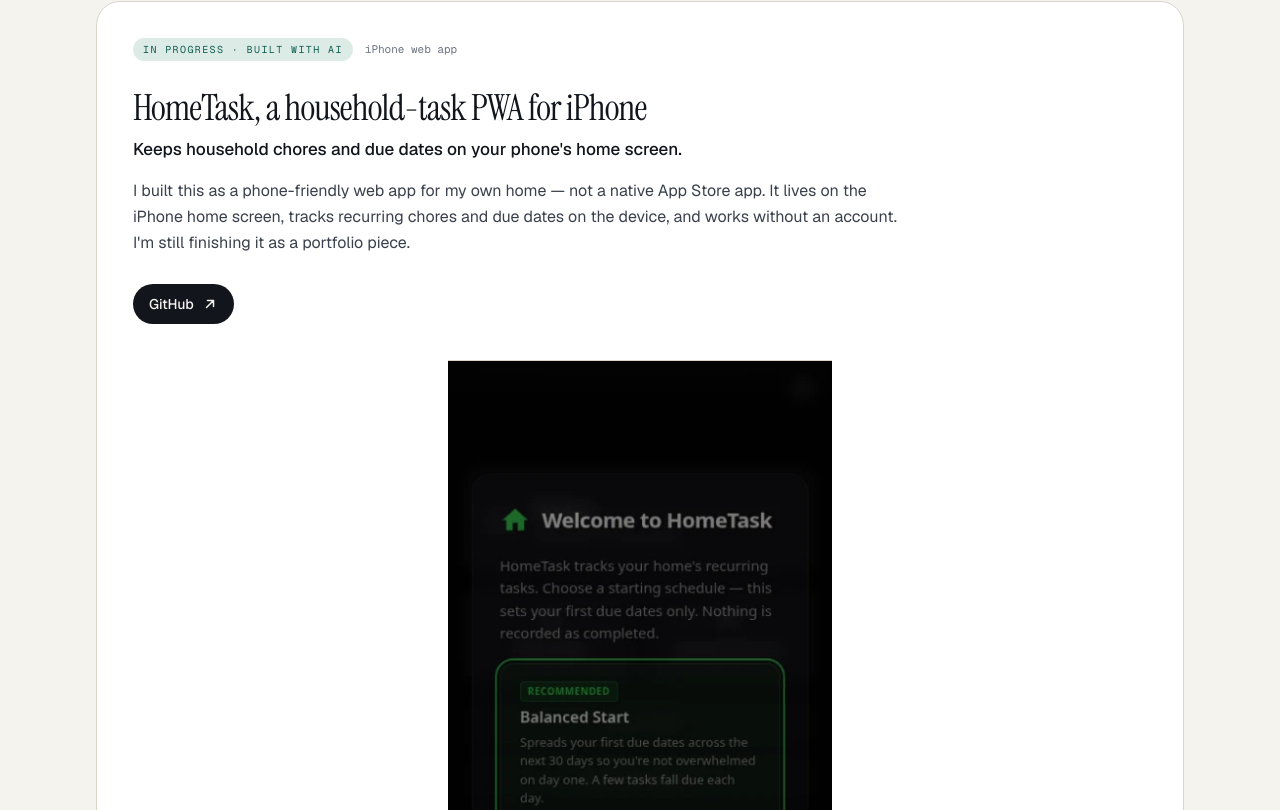
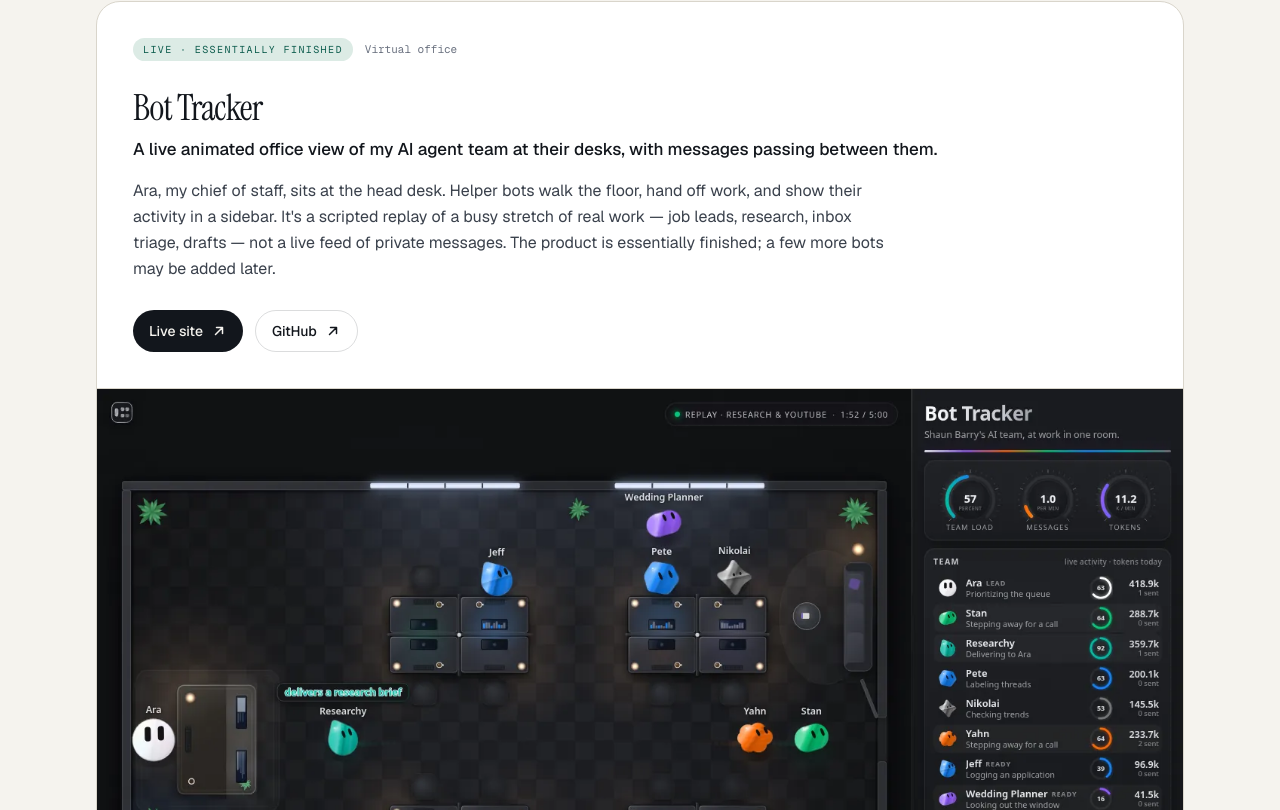
Before and after one commit to XBitcoinBytes/shaun-barry-portfolio, a Next.js app: page / in a window 1280 px wide. Shown: the part 7810-8620 px from the top of the page. Built offline with nearby package versions, Linux system fonts and the light colour scheme.

Commit message:
Add a Bot Tracker project card with the live site and repo links.
The card describes the scripted virtual-office replay, notes that the product is essentially finished, and says a few more bots may be added later.

```diff
--- a/src/app/page.tsx
+++ b/src/app/page.tsx
@@ -506,6 +506,54 @@ export default function Home() {
               <div className="p-7 sm:p-9">
                 <div className="flex flex-wrap items-center gap-3">
                   <span className="rounded-full bg-accent-soft px-2.5 py-1 font-mono text-[10px] uppercase tracking-[0.14em] text-accent">
+                    Live · Essentially finished
+                  </span>
+                  <span className="font-mono text-[11px] text-muted">Virtual office</span>
+                </div>
+                <h3 className="mt-6 font-serif text-3xl leading-tight tracking-tight sm:text-4xl">
+                  Bot Tracker
+                </h3>
+                <p className="mt-2 text-[17px] font-medium leading-snug text-ink">
+                  A live animated office view of my AI agent team at their desks, with messages passing between them.
+                </p>
+                <p className="mt-4 max-w-3xl leading-relaxed text-ink-2">
+                  Ara, my chief of staff, sits at the head desk. Helper bots walk the floor, hand off work, and show
+                  their activity in a sidebar. It&apos;s a scripted replay of a busy stretch of real work — job leads,
+                  research, inbox triage, drafts — not a live feed of private messages. The product is essentially
+                  finished; a few more bots may be added later.
+                </p>
+                <div className="mt-7 flex flex-wrap gap-3">
+                  <a
+                    href="https://bot-tracker-bitcoin-bytes-travel.vercel.app"
+                    target="_blank"
+                    rel="noopener noreferrer"
+                    className="group inline-flex items-center gap-2 rounded-full bg-ink px-4 py-2.5 text-sm font-medium text-paper transition-colors hover:bg-accent"
+                  >
+                    Live site <Arrow />
+                  </a>
+                  <a
+                    href="https://github.com/XBitcoinBytes/bot-tracker"
+                    target="_blank"
+                    rel="noopener noreferrer"
+                    className="group inline-flex items-center gap-2 rounded-full border border-ink/15 px-4 py-2.5 text-sm font-medium transition-colors hover:border-ink/40"
+                  >
+                    GitHub <Arrow />
+                  </a>
+                </div>
+              </div>
+              <img
+                src="/projects/bot-tracker.webp"
+                alt="Screenshot of Bot Tracker, a top-down virtual office with Shaun Barry's AI bots at their desks and a sidebar of activity and messages."
+                className="h-auto w-full border-t border-line"
+                width={1440}
+                height={900}
+              />
+            </article>
+
+            <article className="reveal overflow-hidden rounded-3xl border border-line bg-white">
+              <div className="p-7 sm:p-9">
+                <div className="flex flex-wrap items-center gap-3">
+                  <span className="rounded-full bg-accent-soft px-2.5 py-1 font-mono text-[10px] uppercase tracking-[0.14em] text-accent">
                     In progress · Built with AI
                   </span>
                   <span className="font-mono text-[11px] text-muted">iPhone web app</span>
```
Also changed, not shown: public/projects/bot-tracker.webp (added), 1 other file (tests, documents, lock files or other folders).
